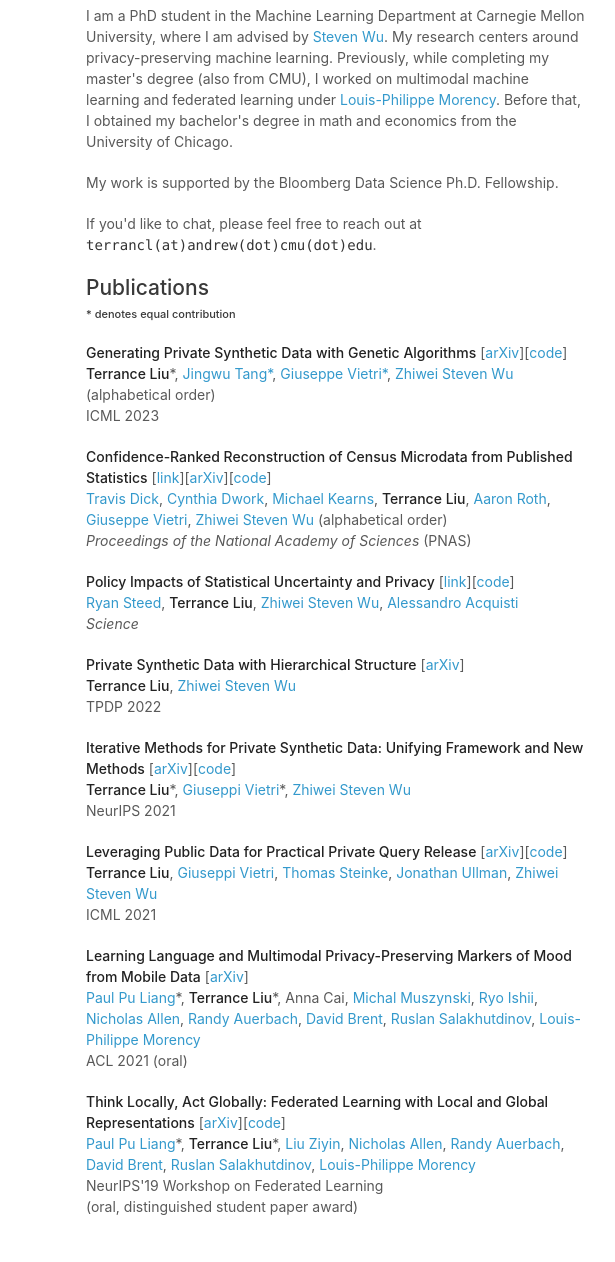
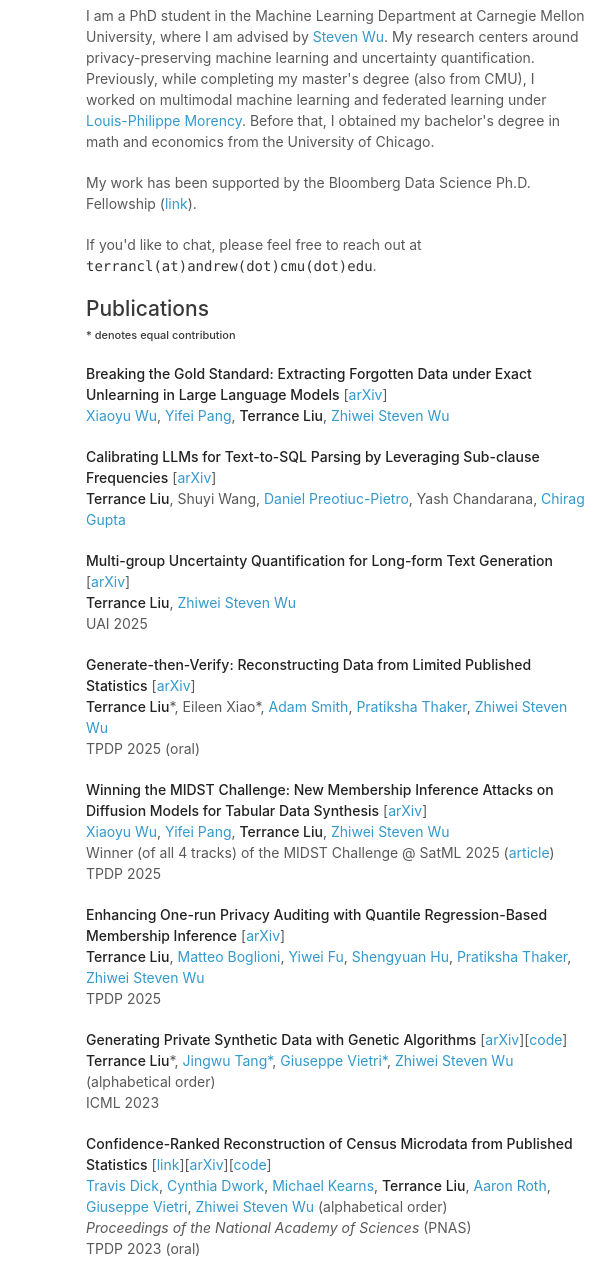
Before and after one commit to terranceliu/terranceliu.github.io, a plain HTML site: page index.html in a window 1280 px wide. Shown: the part 53-1315 px from the top of the page, 484-1099 px from the left. Drawn offline with Linux system fonts and the light colour scheme.

Commit message:
update papers

```diff
--- a/index.html
+++ b/index.html
@@ -22,9 +22,9 @@
         <br/>
       </header>
       <section>
-        <p>I am a PhD student in the Machine Learning Department at Carnegie Mellon University, where I am advised by <a href="https://zstevenwu.com/">Steven Wu</a>. My research centers around privacy-preserving machine learning. Previously, while completing my master's degree (also from CMU), I worked on multimodal machine learning and federated learning under <a href="https://www.cs.cmu.edu/~morency/">Louis-Philippe Morency</a>. Before that, I obtained my bachelor's degree in math and economics from the University of Chicago.</p>
+        <p>I am a PhD student in the Machine Learning Department at Carnegie Mellon University, where I am advised by <a href="https://zstevenwu.com/">Steven Wu</a>. My research centers around privacy-preserving machine learning and uncertainty quantification. Previously, while completing my master's degree (also from CMU), I worked on multimodal machine learning and federated learning under <a href="https://www.cs.cmu.edu/~morency/">Louis-Philippe Morency</a>. Before that, I obtained my bachelor's degree in math and economics from the University of Chicago.</p>
 
-        <p>My work is supported by the Bloomberg Data Science Ph.D. Fellowship.
+        <p>My work has been supported by the Bloomberg Data Science Ph.D. Fellowship (<a href="https://www.bloomberg.com/company/stories/introducing-the-sixth-cohort-of-bloomberg-data-science-ph-d-fellows-2023-2024/">link</a>).
 
         <p>If you'd like to chat, please feel free to reach out at <code class="language-plaintext highlighter-rouge">terrancl(at)andrew(dot)cmu(dot)edu</code>.</p>
 
@@ -32,13 +32,45 @@
           <br/><small>* denotes equal contribution</small>
         </h2>
         <p>
+          <strong>Breaking the Gold Standard: Extracting Forgotten Data under Exact Unlearning in Large Language Models</strong> [<a href="https://arxiv.org/abs/2505.24379">arXiv</a>]
+          <br/><a href="https://scholar.google.com/citations?user=VzQkSAkAAAAJ&hl=en">Xiaoyu Wu</a>, <a href="https://2020pyfcrawl.github.io/">Yifei Pang</a>, <strong>Terrance Liu</strong>, <a href="https://zstevenwu.com/">Zhiwei Steven Wu</a>
+        <p>
+        </p>
+          <strong>Calibrating LLMs for Text-to-SQL Parsing by Leveraging Sub-clause Frequencies</strong> [<a href="https://arxiv.org/abs/2505.23804">arXiv</a>]
+          <br/><strong>Terrance Liu</strong>, Shuyi Wang, <a href="https://www.preotiuc.ro/">Daniel Preotiuc-Pietro</a>, Yash Chandarana, <a href="https://aigen.github.io/">Chirag Gupta</a>
+        <p>
+        </p>
+          <strong>Multi-group Uncertainty Quantification for Long-form Text Generation</strong> [<a href="https://arxiv.org/abs/2407.21057">arXiv</a>]
+          <br/><strong>Terrance Liu</strong>, <a href="https://zstevenwu.com/">Zhiwei Steven Wu</a>
+          <br/>UAI 2025
+        </p>
+        <p>
+          <strong>Generate-then-Verify: Reconstructing Data from Limited Published Statistics</strong> [<a href="https://arxiv.org/abs/2504.21199">arXiv</a>]
+          <br/><strong>Terrance Liu</strong>*, Eileen Xiao*, <a href="https://cs-people.bu.edu/ads22/">Adam Smith</a>, <a href="https://cs.stanford.edu/~prthaker/">Pratiksha Thaker</a>, <a href="https://zstevenwu.com/">Zhiwei Steven Wu</a>
+          <br/>TPDP 2025 (oral)
+        </p>
+        <p>
+          <strong>Winning the MIDST Challenge: New Membership Inference Attacks on Diffusion Models for Tabular Data Synthesis</strong> [<a href="https://arxiv.org/abs/2503.12008">arXiv</a>]
+          <br/><a href="https://scholar.google.com/citations?user=VzQkSAkAAAAJ&hl=en">Xiaoyu Wu</a>, <a href="https://2020pyfcrawl.github.io/">Yifei Pang</a>, <strong>Terrance Liu</strong>, <a href="https://zstevenwu.com/">Zhiwei Steven Wu</a>
+          <br/>Winner (of all 4 tracks) of the MIDST Challenge @ SatML 2025 (<a href="https://vectorinstitute.github.io/MIDST/">article</a>)
+          <br/>TPDP 2025
+        </p>
+        <p>
+          <strong>Enhancing One-run Privacy Auditing with Quantile Regression-Based Membership Inference</strong> [<a href="https://arxiv.org/abs/2506.15349">arXiv</a>]
+          <br/><strong>Terrance Liu</strong>, <a href="https://ilboglions.github.io/">Matteo Boglioni</a>, <a href="https://victorfu14.github.io/">Yiwei Fu</a>, <a href="https://s-huu.github.io/">Shengyuan Hu</a>, <a href="https://cs.stanford.edu/~prthaker/">Pratiksha Thaker</a>, <a href="https://zstevenwu.com/">Zhiwei Steven Wu</a>
+          <br/>TPDP 2025
+        </p>
+        <p>
           <strong>Generating Private Synthetic Data with Genetic Algorithms</strong> [<a href="https://arxiv.org/abs/2306.03257">arXiv</a>][<a href="https://github.com/giusevtr/private_gsd">code</a>]
           <br/><strong>Terrance Liu</strong>*, <a href="http://tangjingwu.com/">Jingwu Tang*</a>, <a href="https://www.giuseppevietri.com/">Giuseppe Vietri*</a>, <a href="https://zstevenwu.com/">Zhiwei Steven Wu</a> (alphabetical order)
           <br/>ICML 2023
+        </p>
         <p>
           <strong>Confidence-Ranked Reconstruction of Census Microdata from Published Statistics</strong> [<a href="https://www.pnas.org/doi/10.1073/pnas.2218605120">link</a>][<a href="https://arxiv.org/abs/2211.03128">arXiv</a>][<a href="https://github.com/terranceliu/rap-rank-reconstruction">code</a>]
           <br/><a href="https://travisbarrydick.github.io/">Travis Dick</a>, <a href="https://dwork.seas.harvard.edu/">Cynthia Dwork</a>, <a href="https://www.cis.upenn.edu/~mkearns/">Michael Kearns</a>, <strong>Terrance Liu</strong>, <a href="https://www.cis.upenn.edu/~aaroth/">Aaron Roth</a>, <a href="https://www.giuseppevietri.com/">Giuseppe Vietri</a>, <a href="https://zstevenwu.com/">Zhiwei Steven Wu</a> (alphabetical order)
           <br/><em>Proceedings of the National Academy of Sciences</em> (PNAS)
+          <br/>TPDP 2023 (oral)
+        </p>
         <p>
           <strong>Policy Impacts of Statistical Uncertainty and Privacy</strong> [<a href="https://www.science.org/doi/10.1126/science.abq4481">link</a>][<a href="https://github.com/ryansteed/dp-policy">code</a>]
           <br/><a href="https://rbsteed.com/">Ryan Steed</a>, <strong>Terrance Liu</strong>, <a href="https://zstevenwu.com/">Zhiwei Steven Wu</a>, <a href="https://www.heinz.cmu.edu/~acquisti/">Alessandro Acquisti</a>
```
